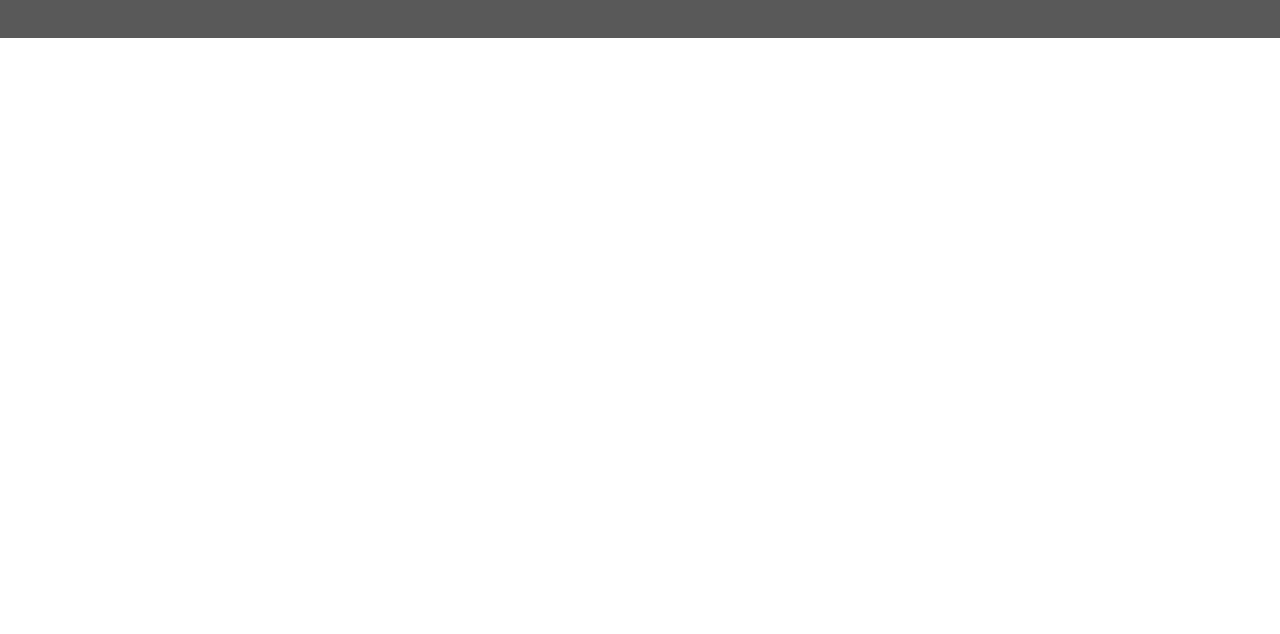
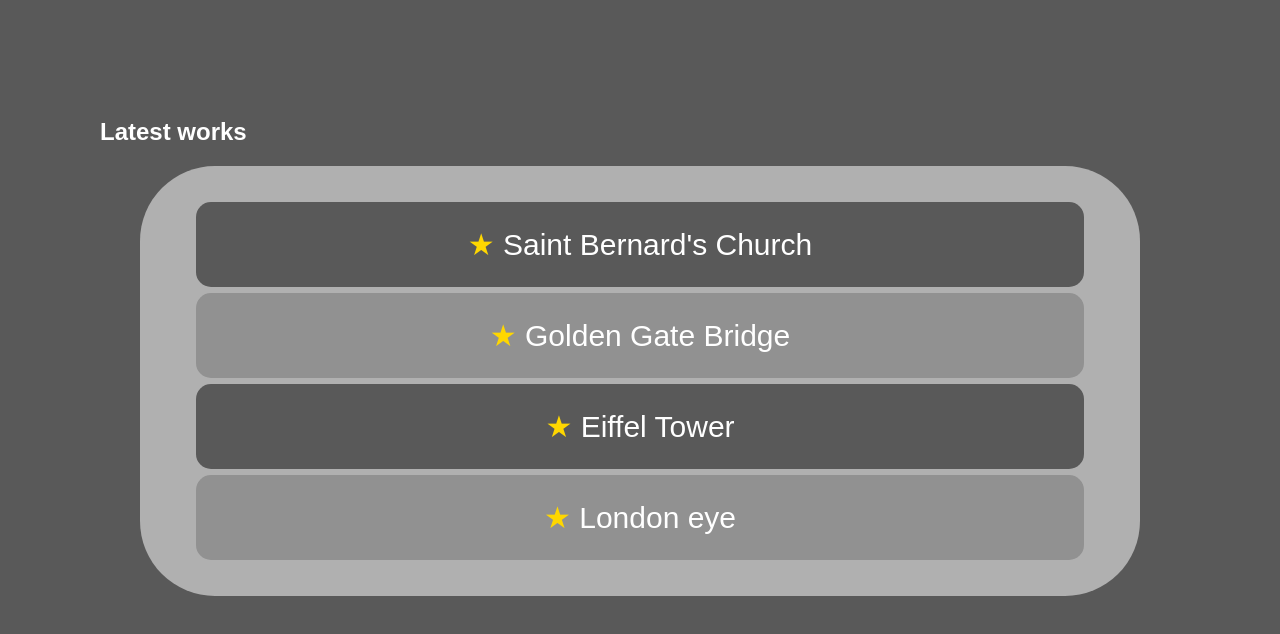
Before and after one commit to MarcSanchezPaucasesnoves/PracticaWireframe, a plain HTML site: page index.html in a window 1280 px wide. Shown: the part 3132-3766 px from the top of the page. Before the commit the page ends 3170 px from the top, so only its background shows below. Drawn offline with Linux system fonts and the light colour scheme.

Commit message:
Latest works

```diff
--- a/CSS/styles.css
+++ b/CSS/styles.css
@@ -98,6 +98,23 @@
 	width: 140px;
 }
 
+/* APARTATS ESPECIFICS */
+
+.DivLatestWorks {
+	width: 1000px;
+	border-radius: 75px;
+}
+.TableLatestWorks {
+	width: 90%;
+	border-spacing: 6px;
+}
+.TableLatestWorks tr:nth-child(odd) td {
+    background-color: #595959;
+}
+.TableLatestWorks tr:nth-child(even) td {
+    background-color: #919191;
+}
+
 /* CARACTERISTIQUES GENERALS */
 
 /* Flex */
@@ -157,6 +174,10 @@
 	padding-top: 60px;
 	padding-bottom: 60px;
 }
+.PaddingTB30 {
+	padding-top: 30px;
+	padding-bottom: 30px;
+}
 .PaddingLR20 {
 	padding-left: 20px;
 	padding-right: 20px;
@@ -177,3 +198,12 @@
 .TextAlignCenter {
 	text-align: center;
 }
+td {
+	font-size: 30px;
+	padding: 25px;
+	border-radius: 15px;
+}
+td::before {
+	content: "★ ";
+	color: gold;
+}
--- a/index.html
+++ b/index.html
@@ -68,6 +68,28 @@
 			<img src="Pictures/ImatgeServices.webp" alt="Logo Blog" class="ImatgeReescalable JustifySelfStretch">
 		</div>
 	</section>
+
+	<section class="Color4B PaddingTB60">
+		<h2 class="Margin100LR ColorWhite">Latest works</h2>
+		<div class="Flex Margin140LR JustifyContentCenter">
+			<div class="Flex Color5B DivLatestWorks JustifyContentCenter">
+				<table class="TableLatestWorks PaddingTB30">
+					<tr>
+						<td class="ColorWhite TextAlignCenter">Saint Bernard's Church</td>
+					<tr>
+						<td class="ColorWhite TextAlignCenter">Golden Gate Bridge</td>
+					</tr>
+					<tr>
+						<td class="ColorWhite TextAlignCenter">Eiffel Tower</td>
+					</tr>
+					<tr>
+						<td class="ColorWhite TextAlignCenter">London eye</td>
+					</tr>
+				</table>
+			</div>
+		</div>
+	</section>
+
 </body>
 
 <footer></footer>
```
